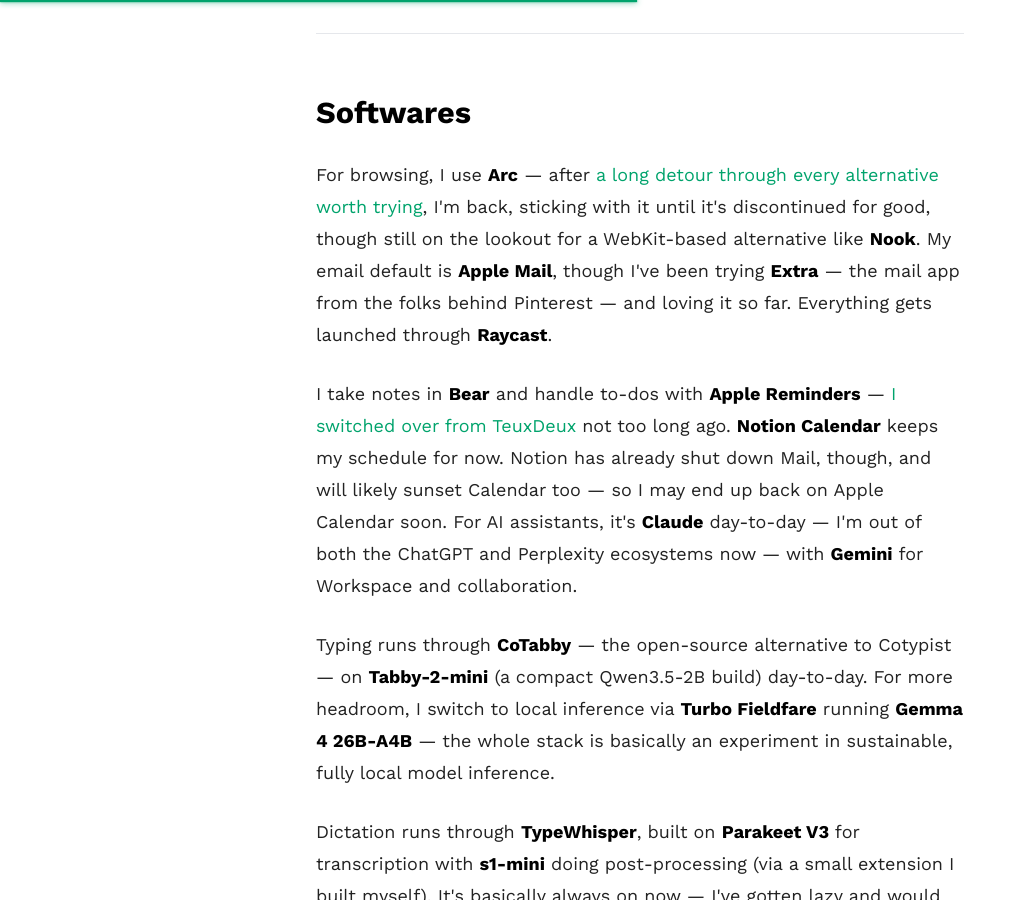
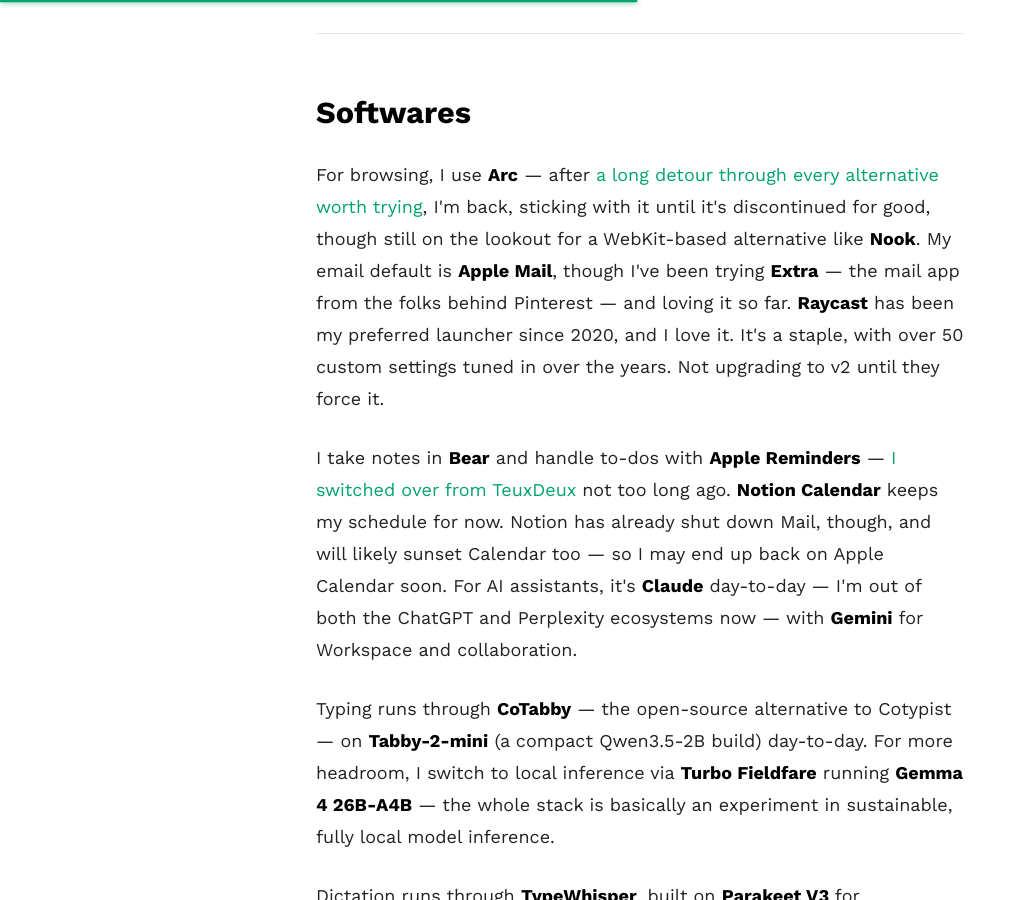
Before and after one commit to talkxo/rishiraj-blog-machine, a Jekyll site: the page built from _pages/stuff.md, in a window 1280 px wide and 900 px high, scrolled down 1827 px. Shown: the whole window, without its empty margins (0-1027 px from the left). Built offline with Jekyll 4.4.1, drawn with Linux system fonts in a browser that asks for light colours.

Commit message:
Rework Raycast line for clarity
Co-Authored-By: Claude Sonnet 5 <noreply@anthropic.com>

```diff
--- a/_pages/stuff.md
+++ b/_pages/stuff.md
@@ -70,7 +70,7 @@ permalink: /stuff/
 <hr>
 
 <h2 class="c-archives__year">Softwares</h2>
-<p style="margin-bottom: 0.5rem;">For browsing, I use <strong>Arc</strong> — after <a href="/2026/im-looking-for-a-new-browser">a long detour through every alternative worth trying</a>, I'm back, sticking with it until it's discontinued for good, though still on the lookout for a WebKit-based alternative like <strong>Nook</strong>. My email default is <strong>Apple Mail</strong>, though I've been trying <strong>Extra</strong> — the mail app from the folks behind Pinterest — and loving it so far. Everything gets launched through <strong>Raycast</strong>.</p>
+<p style="margin-bottom: 0.5rem;">For browsing, I use <strong>Arc</strong> — after <a href="/2026/im-looking-for-a-new-browser">a long detour through every alternative worth trying</a>, I'm back, sticking with it until it's discontinued for good, though still on the lookout for a WebKit-based alternative like <strong>Nook</strong>. My email default is <strong>Apple Mail</strong>, though I've been trying <strong>Extra</strong> — the mail app from the folks behind Pinterest — and loving it so far. <strong>Raycast</strong> has been my preferred launcher since 2020, and I love it. It's a staple, with over 50 custom settings tuned in over the years. Not upgrading to v2 until they force it.</p>
 <p style="margin-bottom: 0.5rem;">I take notes in <strong>Bear</strong> and handle to-dos with <strong>Apple Reminders</strong> — <a href="/2025/teuxdeux-to-apple-reminders">I switched over from TeuxDeux</a> not too long ago. <strong>Notion Calendar</strong> keeps my schedule for now. Notion has already shut down Mail, though, and will likely sunset Calendar too — so I may end up back on Apple Calendar soon. For AI assistants, it's <strong>Claude</strong> day-to-day — I'm out of both the ChatGPT and Perplexity ecosystems now — with <strong>Gemini</strong> for Workspace and collaboration.</p>
 <p style="margin-bottom: 0.5rem;">Typing runs through <a href="https://github.com/FuJacob/cotabby"><strong>CoTabby</strong></a> — the open-source alternative to Cotypist — on <strong>Tabby-2-mini</strong> (a compact Qwen3.5-2B build) day-to-day. For more headroom, I switch to local inference via <a href="https://github.com/drumih/turbo-fieldfare"><strong>Turbo Fieldfare</strong></a> running <strong>Gemma 4 26B-A4B</strong> — the whole stack is basically an experiment in sustainable, fully local model inference.</p>
 <p style="margin-bottom: 0.5rem;">Dictation runs through <a href="https://github.com/typewhisper/"><strong>TypeWhisper</strong></a>, built on <strong>Parakeet V3</strong> for transcription with <a href="https://superwhisper.com/blog/s1"><strong>s1-mini</strong></a> doing post-processing (via a small extension I built myself). It's basically always on now — I've gotten lazy and would rather dictate than type, so that pair runs constantly, with CoTabby taking over whenever I do type. For Hindi, Hinglish, and transliterated Hindi messaging on iPhone, I use Sarvam's <a href="https://www.sarvam.ai/blogs/asr"><strong>Saaras v3</strong></a> and I'm loving it too.</p>
```
